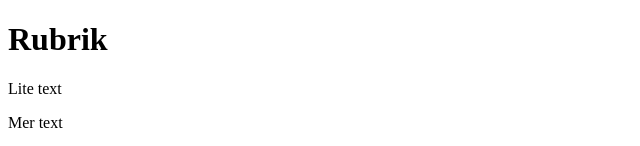
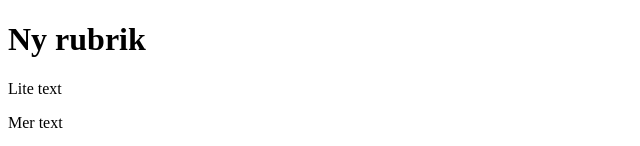
Before and after one commit to samitheman71/Uppgift-53, a plain HTML site: page mall/index.html in a window 1280 px wide. Shown: the top 146 px of the page, without its empty margins (0-640 px from the left). Drawn offline with Linux system fonts and the light colour scheme.

Commit message:
Update index.html

```diff
--- a/mall/index.html
+++ b/mall/index.html
@@ -7,7 +7,7 @@
     <title></title>
   </head>
   <body>
-    <h1>Rubrik</h1>
+    <h1>Ny rubrik</h1>
     <p>Lite text</p>
     <p>Mer text</p>
     <img src="parrot.png" alt="">
```
